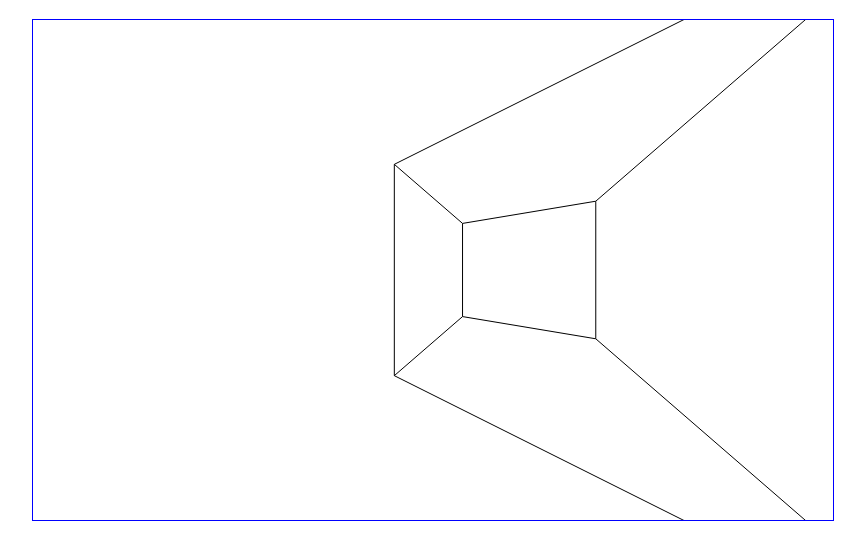
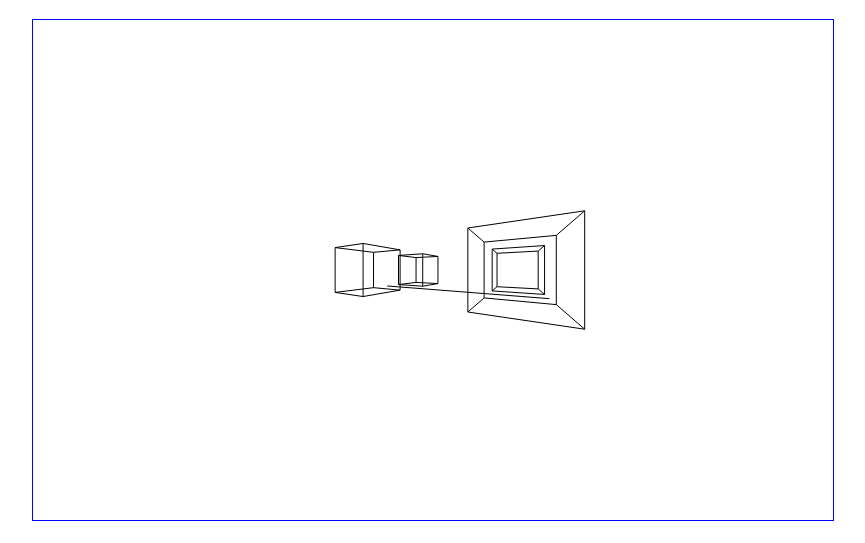
Before and after one commit to czys1244/VirtualCameraJavascript, a plain HTML site: page index.html in a window 1280 px wide. Shown: the part 61-604 px from the top of the page, without its empty margins (207-1072 px from the left). Drawn offline with Linux system fonts and the light colour scheme.

Commit message:
one line

```diff
--- a/index.html
+++ b/index.html
@@ -14,6 +14,7 @@
 
     <canvas id="canvas" height="500" width="800">
     </canvas>
+    <script src="js/drawCube.js"></script>
     <script src="js/rotation.js"></script>
     <script src="js/zoom.js"></script>
     <script src="js/translation.js"></script>
--- a/js/app.js
+++ b/js/app.js
@@ -1,28 +1,18 @@
 const canvas = document.querySelector('#canvas');
-let cubeXYZ = [[-0.25,-0.25,0.25,1],[-0.25,-0.25,0.75,1],[0.25,-0.25,0.75,1],[0.25,-0.25,0.25,1],[0.25,0.25,0.25,1],[0.25,0.25,0.75,1],[-0.25,0.25,0.75,1],[-0.25,0.25,0.25,1]];
-let projected = [[-0.25,-0.25,0.25,1],[-0.25,-0.25,0.75,1],[0.25,-0.25,0.75,1],[0.25,-0.25,0.25,1],[0.25,0.25,0.25,1],[0.25,0.25,0.75,1],[-0.25,0.25,0.75,1],[-0.25,0.25,0.25,1]];
+let cubeXYZ = [[-0.25,-0.25,0.25,1],[-0.25,-0.25,0.75,1],[0.25,-0.25,0.75,1],[0.25,-0.25,0.25,1],[0.25,0.25,0.25,1],[0.25,0.25,0.75,1],[-0.25,0.25,0.75,1],[-0.25,0.25,0.25,1],
+               [-1.25,-0.25,0.25,1],[-1.25,-0.25,0.75,1],[-1.75,-0.25,0.75,1],[-1.75,-0.25,0.25,1],[-1.75,0.25,0.25,1],[-1.75,0.25,0.75,1],[-1.25,0.25,0.75,1],[-1.25,0.25,0.25,1],
+               [-0.25,-0.25,1.25,1],[-0.25,-0.25,1.75,1],[0.25,-0.25,1.75,1],[0.25,-0.25,1.25,1],[0.25,0.25,1.25,1],[0.25,0.25,1.75,1],[-0.25,0.25,1.75,1],[-0.25,0.25,1.25,1],
+               [-1.25,-0.25,1.25,1],[-1.25,-0.25,1.75,1],[-1.75,-0.25,1.75,1],[-1.75,-0.25,1.25,1],[-1.75,0.25,1.25,1],[-1.75,0.25,1.75,1],[-1.25,0.25,1.75,1],[-1.25,0.25,1.25,1],
+               [-1.75,-0.25,1,1],[0.25,-0.25,1,1]];
+let cubeXYZ2 = [[-0.5,-0.25,0.25,1],[-0.5,-0.25,0.75,1],[0,-0.25,0.75,1],[0,-0.25,0.25,1],[0,0.25,0.25,1],[0,0.25,0.75,1],[-0.5,0.25,0.75,1],[-0.5,0.25,0.25,1]];
+let projected = [[-0.25,-0.25,0.25,1],[-0.25,-0.25,0.75,1],[0.25,-0.25,0.75,1],[0.25,-0.25,0.25,1],[0.25,0.25,0.25,1],[0.25,0.25,0.75,1],[-0.25,0.25,0.75,1],[-0.25,0.25,0.25,1],[-0.75,-0.25,0.25,1],[-0.75,-0.25,0.75,1],[0.75,-0.25,0.75,1],[0.75,-0.25,0.25,1],[0.75,0.25,0.25,1],[0.75,0.25,0.75,1],[-0.75,0.25,0.75,1],[-0.75,0.25,0.25,1]];
 let fov = 120;
 let aspect=5/8;
 let znear=100;
 let zfar=1000;
 let pmatrix=createPerspectiveMatrix(fov,aspect,znear,zfar);
 
-function drawCube(ctx,c){
-  connect(ctx,c,0,1);
-  connect(ctx,c,1,2);
-  connect(ctx,c,2,3);
-  connect(ctx,c,3,0);
 
-  connect(ctx,c,0,7);
-  connect(ctx,c,3,4);
-  connect(ctx,c,2,5);
-  connect(ctx,c,1,6);
-
-  connect(ctx,c,4,5);
-  connect(ctx,c,5,6);
-  connect(ctx,c,6,7);
-  connect(ctx,c,7,4);
-}
 function connect(ctx,cube,a,b){
 
   drawLine(ctx, [cube[a][0], cube[a][1]], [cube[b][0], cube[b][1]]);
@@ -35,10 +25,11 @@ if (canvas.getContext) {
     let rxmatrix=createXRotationMatrix(60);
     let rymatrix=createYRotationMatrix(30);
     let rzmatrix=createZRotationMatrix(30);
+    let tzmatrix=zTranslationMatrix(-3);
     cubeXYZ.forEach((e,index) => {
-      let res = multv(rymatrix,e);
-      // res=multv(rymatrix,e);
-
+      let res;
+      res = multv(rymatrix,e);
+      res = multv(tzmatrix,res);
       cubeXYZ[index]=res;
       res = multv(pmatrix,res);
       if (res[3]!=0){
--- a/js/checkKey.js
+++ b/js/checkKey.js
@@ -188,7 +188,7 @@ function checkKey(e) {
 
             projected[index]=res;
           });
-        console.log(projected);
+        console.log(cubeXYZ);
         ctx.clearRect(0, 0, canvas.width, canvas.height);
         drawCube(ctx,projected);
     }
@@ -210,7 +210,7 @@ function checkKey(e) {
 
             projected[index]=res;
           });
-        console.log(projected);
+        console.log(cubeXYZ);
         ctx.clearRect(0, 0, canvas.width, canvas.height);
         drawCube(ctx,projected);
     }
--- /dev/null
+++ b/js/drawCube.js
@@ -0,0 +1,45 @@
+function drawCube(ctx, c) {
+    let n = 4;
+    for (let i = 0; i < n; i++) {
+        connect(ctx, c, 0+i*8, 1+i*8);
+        connect(ctx, c, 1+i*8, 2+i*8);
+        connect(ctx, c, 2+i*8, 3+i*8);
+        connect(ctx, c, 3+i*8, 0+i*8);
+        connect(ctx, c, 0+i*8, 7+i*8);
+        connect(ctx, c, 3+i*8, 4+i*8);
+        connect(ctx, c, 2+i*8, 5+i*8);
+        connect(ctx, c, 1+i*8, 6+i*8);
+        connect(ctx, c, 4+i*8, 5+i*8);
+        connect(ctx, c, 5+i*8, 6+i*8);
+        connect(ctx, c, 6+i*8, 7+i*8);
+        connect(ctx, c, 7+i*8, 4+i*8);
+    }
+    connect(ctx, c, 4*8, 4*8+1);
+    // connect(ctx, c, 0, 1);
+    // connect(ctx, c, 1, 2);
+    // connect(ctx, c, 2, 3);
+    // connect(ctx, c, 3, 0);
+    // connect(ctx, c, 0, 7);
+    // connect(ctx, c, 3, 4);
+    // connect(ctx, c, 2, 5);
+    // connect(ctx, c, 1, 6);
+    // connect(ctx, c, 4, 5);
+    // connect(ctx, c, 5, 6);
+    // connect(ctx, c, 6, 7);
+    // connect(ctx, c, 7, 4);
+
+    // connect(ctx, c, 8, 9);
+    // connect(ctx, c, 9, 10);
+    // connect(ctx, c, 10, 11);
+    // connect(ctx, c, 11, 8);
+    // connect(ctx, c, 8, 15);
+    // connect(ctx, c, 11, 12);
+    // connect(ctx, c, 10, 13);
+    // connect(ctx, c, 9, 14);
+    // connect(ctx, c, 12, 13);
+    // connect(ctx, c, 13, 14);
+    // connect(ctx, c, 14, 15);
+    // connect(ctx, c, 15, 12);
+
+
+}
```
